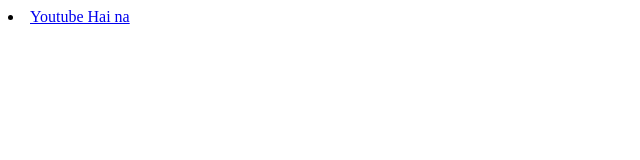
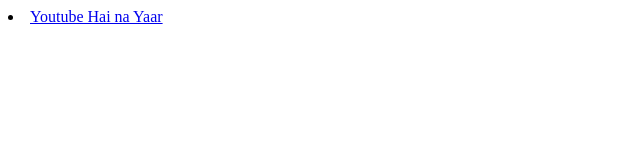
Before and after one commit to abhi-techie529/javascript-learning, a plain HTML site: page JS Questions/Dom/01_dom.html in a window 1280 px wide. Shown: the full height of the page, 0-640 px from the left. Drawn offline with Linux system fonts and the light colour scheme.

Commit message:
problem 1 in DOM

```diff
--- a/JS Questions/Dom/01_dom.html
+++ b/JS Questions/Dom/01_dom.html
@@ -16,7 +16,7 @@
     <script>
     const selectAnchor = document.getElementsByTagName("a")[0];
     selectAnchor.setAttribute("href","https://www.youtube.com");
-    selectAnchor.innerText = "Youtube Hai na"
+    selectAnchor.innerText = "Youtube Hai na Yaar"
     console.log(selectAnchor);
 
     </script>
```
